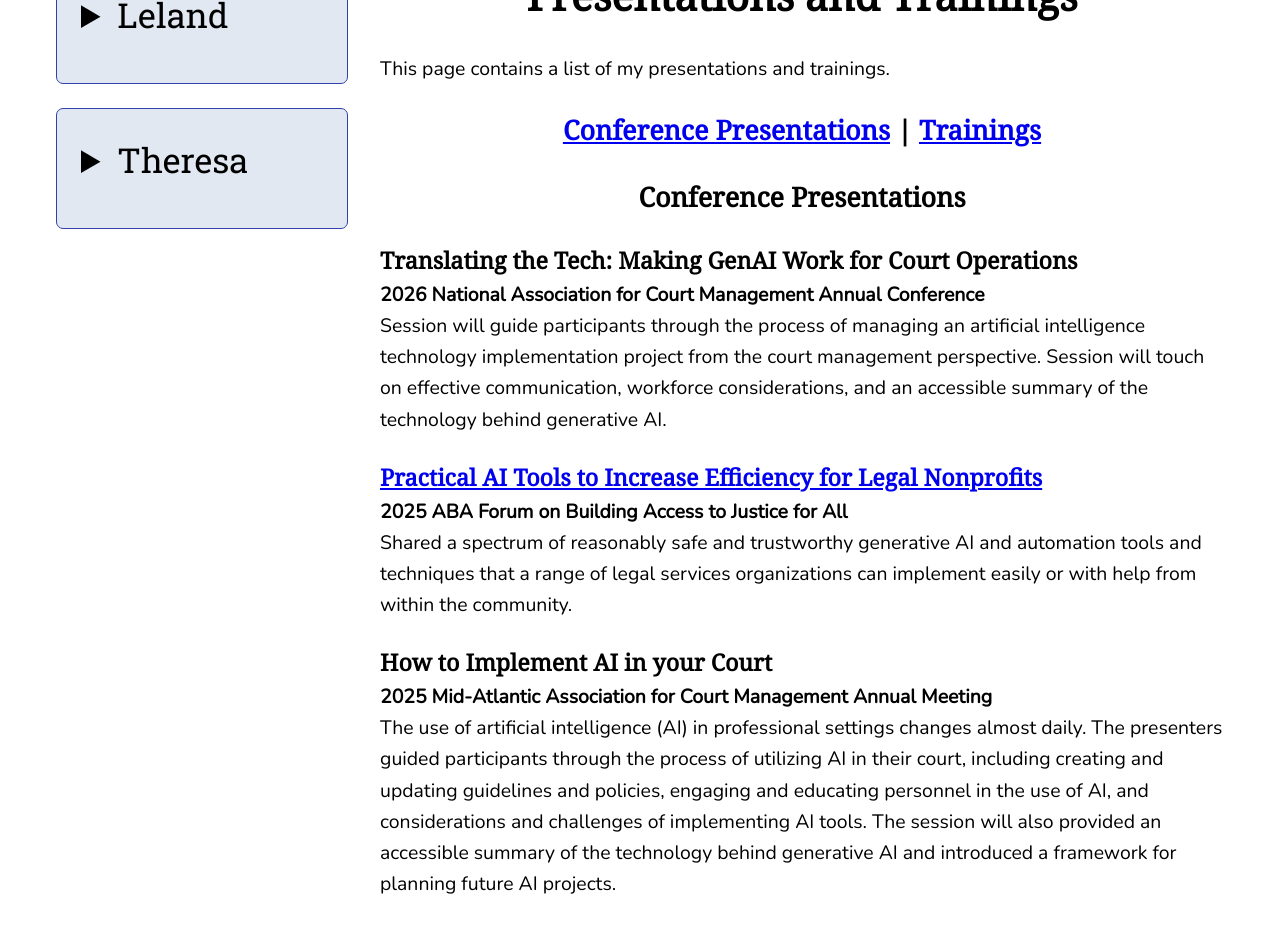
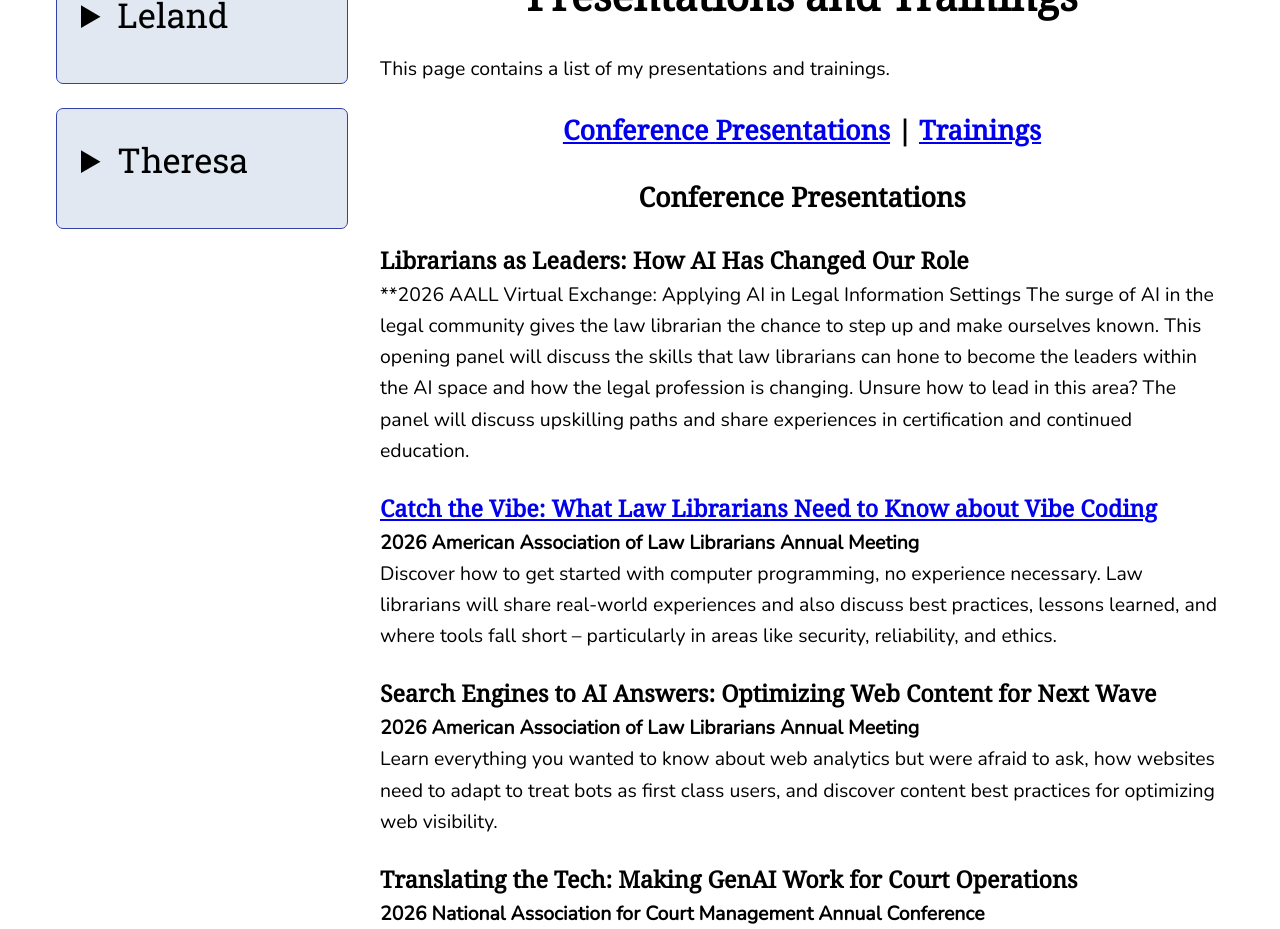
Before and after one commit to lelandsampson/Leland-Sampson-Website, a Jekyll site: the page built from presentations.md, in a window 1280 px wide and 1400 px high. Shown: the part 306-1235 px from the top of the window. Built offline with Jekyll 4.4.1, drawn with Linux system fonts in a browser that asks for light colours.

Commit message:
resume update and presentations update

```diff
--- a/presentations.md
+++ b/presentations.md
@@ -9,6 +9,19 @@
 <h2 align="center"><a href="#conference-presentations">Conference Presentations</a> | <a href ="#trainings">Trainings</a></h2>
 
 <h2 align="center"><a id="conference-presentations"></a>Conference Presentations</h2>
+
+### Librarians as Leaders: How AI Has Changed Our Role
+**2026 AALL Virtual Exchange: Applying AI in Legal Information Settings
+The surge of AI in the legal community gives the law librarian the chance to step up and make ourselves known. This opening panel will discuss the skills that law librarians can hone to become the leaders within the AI space and how the legal profession is changing. Unsure how to lead in this area? The panel will discuss upskilling paths and share experiences in certification and continued education.
+
+### [Catch the Vibe: What Law Librarians Need to Know about Vibe Coding](/aall-26)
+**2026 American Association of Law Librarians Annual Meeting**
+Discover how to get started with computer programming, no experience necessary. Law librarians will share real-world experiences and also discuss best practices, lessons learned, and where tools fall short – particularly in areas like security, reliability, and ethics.
+
+### Search Engines to AI Answers: Optimizing Web Content for Next Wave
+**2026 American Association of Law Librarians Annual Meeting**
+Learn everything you wanted to know about web analytics but were afraid to ask, how websites need to adapt to treat bots as first class users, and discover content
+best practices for optimizing web visibility.
 
 ### Translating the Tech: Making GenAI Work for Court Operations
 **2026 National Association for Court Management Annual Conference**
```
Also changed, not shown: leland.md (+1 -1 lines), 7 other files.
